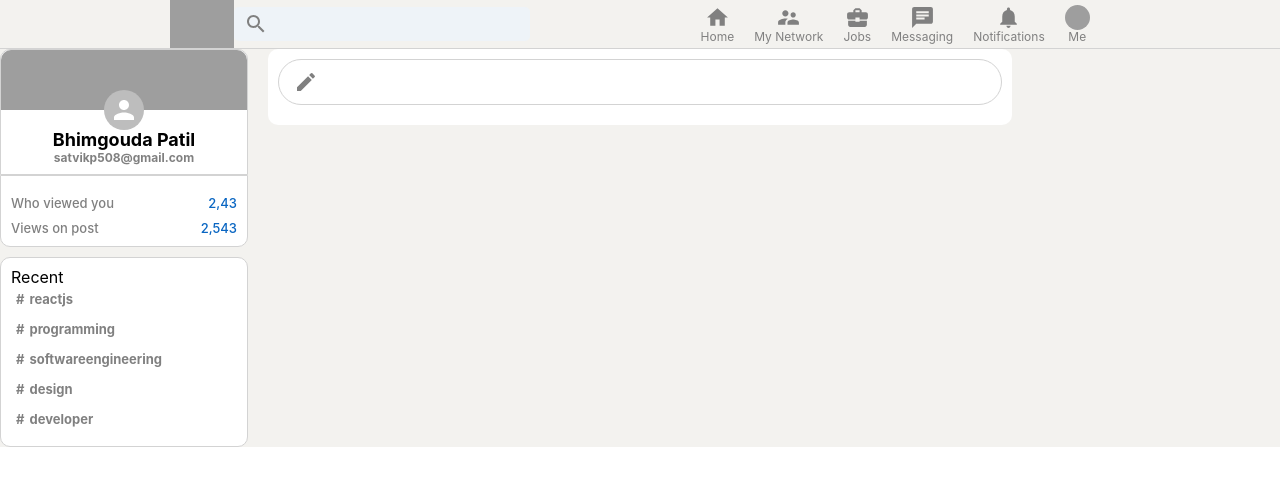
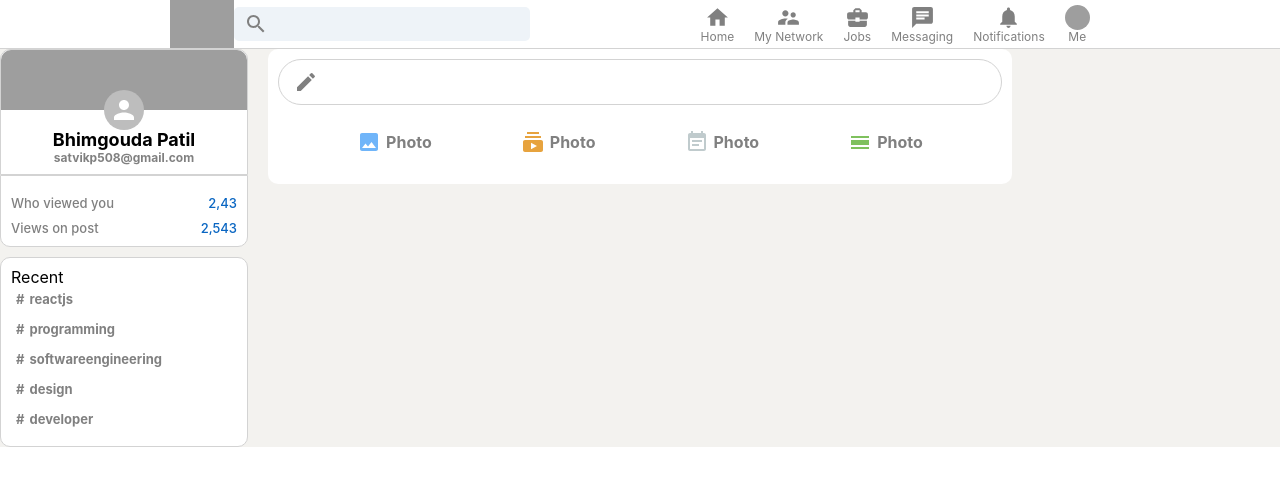
Before and after one commit to Bhimgouda/the-linkedin-clone, a React (Create React App) app in the folder client/: page / in a window 1280 px wide. Shown: the top 486 px of the page. Built offline with nearby package versions, Linux system fonts and the light colour scheme; grey boxes are pictures that could not be loaded.

Commit message:
added feed input options

```diff
--- a/client/public/index.html
+++ b/client/public/index.html
@@ -2,7 +2,7 @@
 <html lang="en">
   <head>
     <meta charset="utf-8" />
-    <link rel="icon" href="/images/favicon.ico" />
+    <link rel="icon" href="/images/linkedin.svg" />
     <meta name="viewport" content="width=device-width, initial-scale=1" />
     <meta name="theme-color" content="#000000" />
     <meta
--- a/client/src/components/Feed.jsx
+++ b/client/src/components/Feed.jsx
@@ -1,5 +1,10 @@
 import React from 'react'
 import CreateIcon from '@mui/icons-material/Create';
+import InputOption from './InputOption';
+import ImageIcon from '@mui/icons-material/Image';
+import SubscriptionsIcon from '@mui/icons-material/Subscriptions';
+import EventNoteIcon from '@mui/icons-material/EventNote';
+import CalendarViewDayIcon from '@mui/icons-material/CalendarViewDay';
 
 export default function Feed() {
   return (
@@ -12,6 +17,12 @@
                     <button type='submit'>Send</button>
                 </form>
             </div>
+            <div className="feed__inputOptions">
+                <InputOption Icon={ImageIcon} title={"Photo"} color="#70b5f9" />
+                <InputOption Icon={SubscriptionsIcon} title={"Photo"} color="#E7A33E" />
+                <InputOption Icon={EventNoteIcon} title={"Photo"} color="#C0CBCD" />
+                <InputOption Icon={CalendarViewDayIcon} title={"Photo"} color="#7FC15E" />
+            </div>
         </div>
     </div>
   )
--- /dev/null
+++ b/client/src/components/InputOption.jsx
@@ -0,0 +1,10 @@
+import React from 'react'
+
+export default function InputOption({title,Icon,color}) {
+  return (
+    <div className='inputOption'>
+        <Icon style={{color:color}} />
+        <h4>{title}</h4>
+    </div>
+  )
+}
--- a/client/src/styles/App.css
+++ b/client/src/styles/App.css
@@ -56,8 +56,8 @@
   display: flex;
   justify-content: space-evenly;
   border-bottom: 0.1px solid lightgray;
-
   width: 100%;
+  background-color: white;
 }
 
 .header__left{
@@ -258,3 +258,29 @@
 .feed__input form button{
   display: none;
 }
+
+.feed__inputOptions{
+  display: flex;
+  justify-content: space-evenly;
+}
+
+/* -------------------- FEED__INPUT-OPTION --------------- */
+
+
+.inputOption{
+  display: flex;
+  align-items: center;
+  margin-top: 15px;
+  color: gray;
+  padding: 10px;
+  cursor: pointer;
+}
+
+.inputOption:hover{
+  background-color: whitesmoke;
+  border-radius: 10px;
+}
+
+.inputOption h4{
+  margin-left: 5px;
+}
```
Also changed, not shown: client/public/images/linkedin.svg (added), 1 other file (tests, documents, lock files or other folders).
